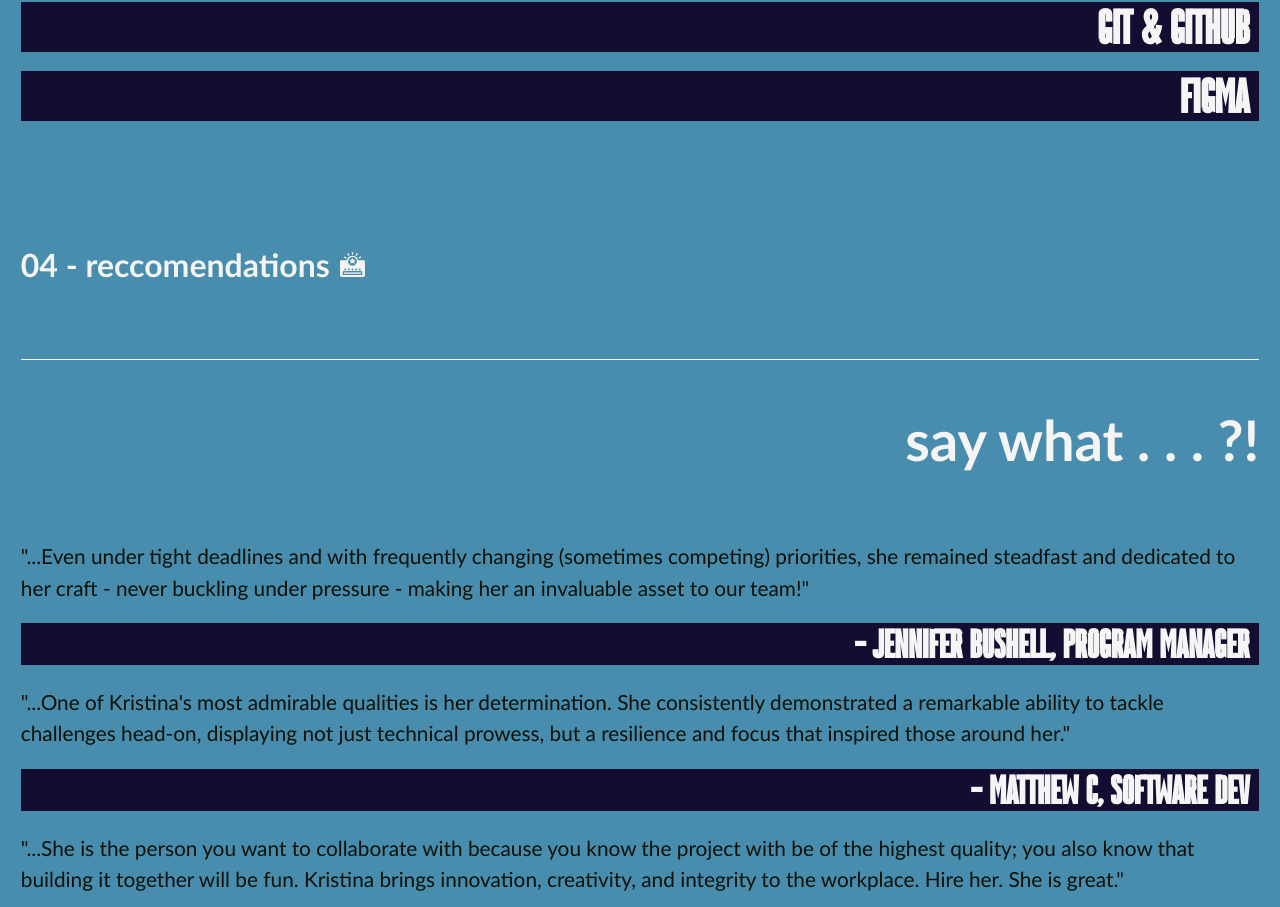
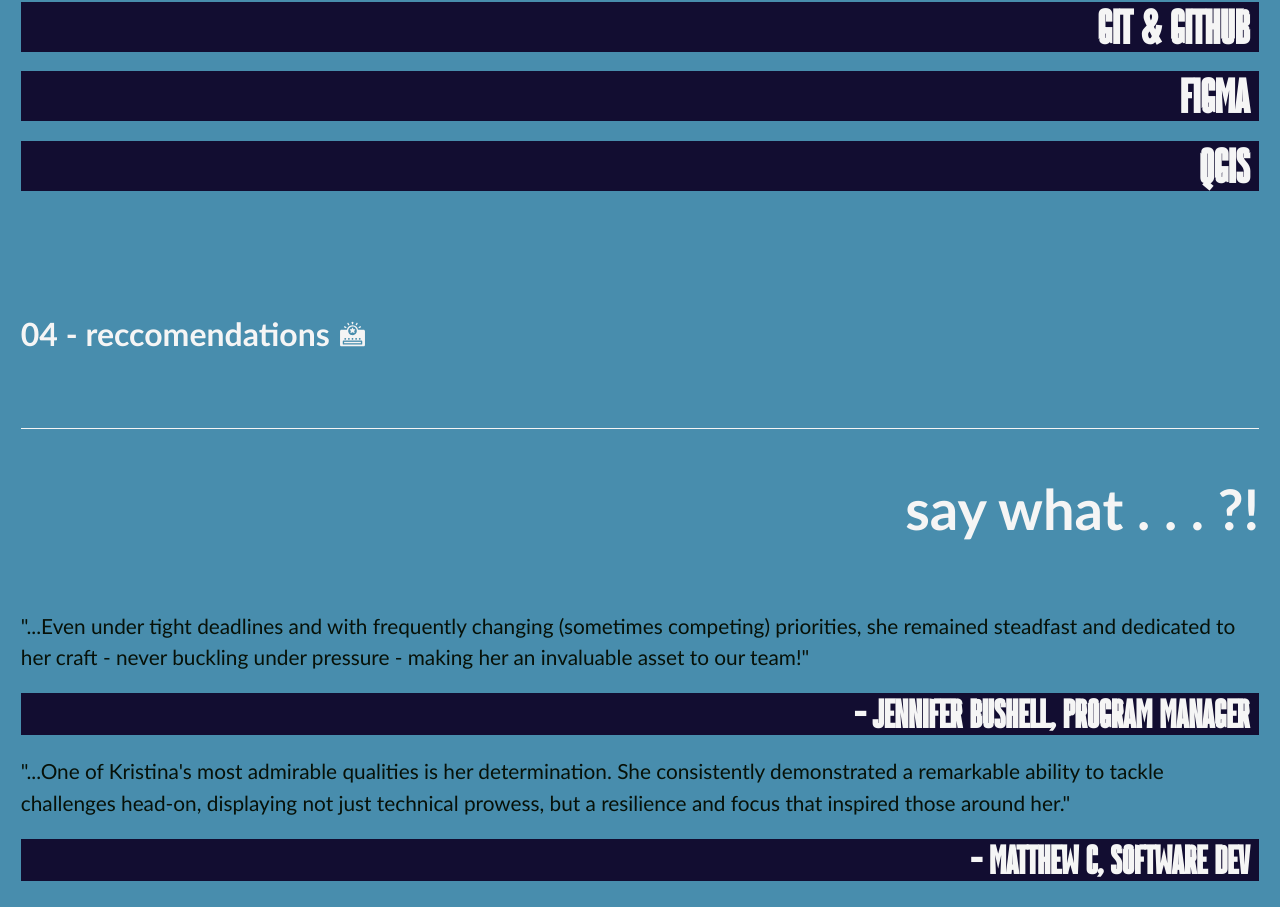
Before and after one commit to KristinaMacias/2024_My-Portfolio, a React (Vite) app: page / in a window 1280 px wide. Shown: the part 2298-3205 px from the top of the page. Built offline with nearby package versions, Linux system fonts and the light colour scheme.

Commit message:
updated tech stack content

```diff
--- a/src/components/TechStack.jsx
+++ b/src/components/TechStack.jsx
@@ -23,6 +23,7 @@ const TechStack = () => {
           <h3 className="block-heading">Bootstrap</h3>
           <h3 className="block-heading">Git & GitHub</h3>
           <h3 className="block-heading">Figma</h3>
+          <h3 className="block-heading">QGIS</h3>
         </div>
       </div>
     </section>
```
